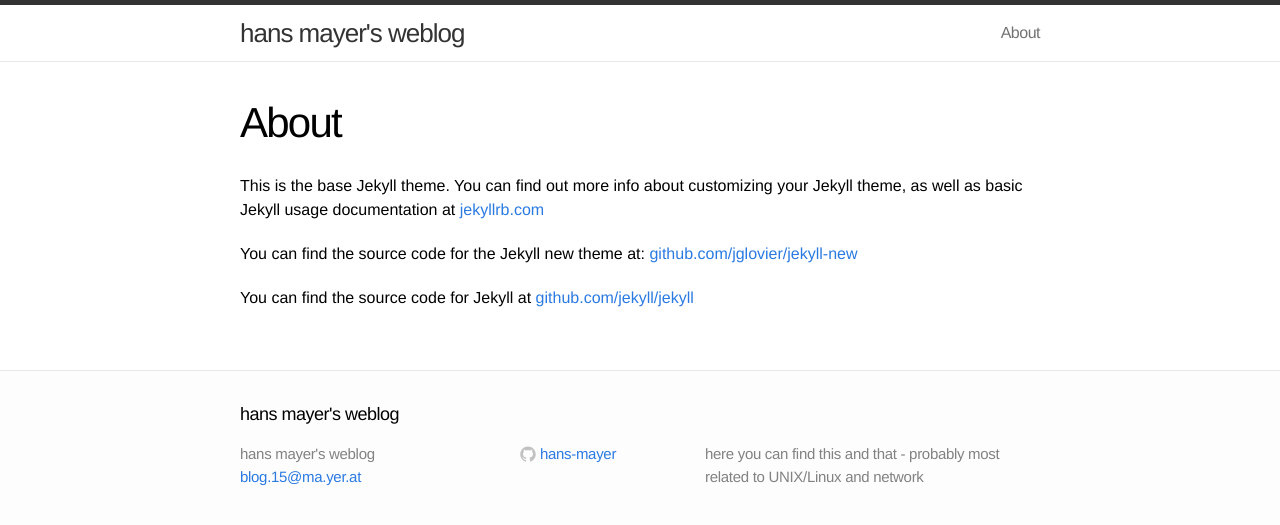
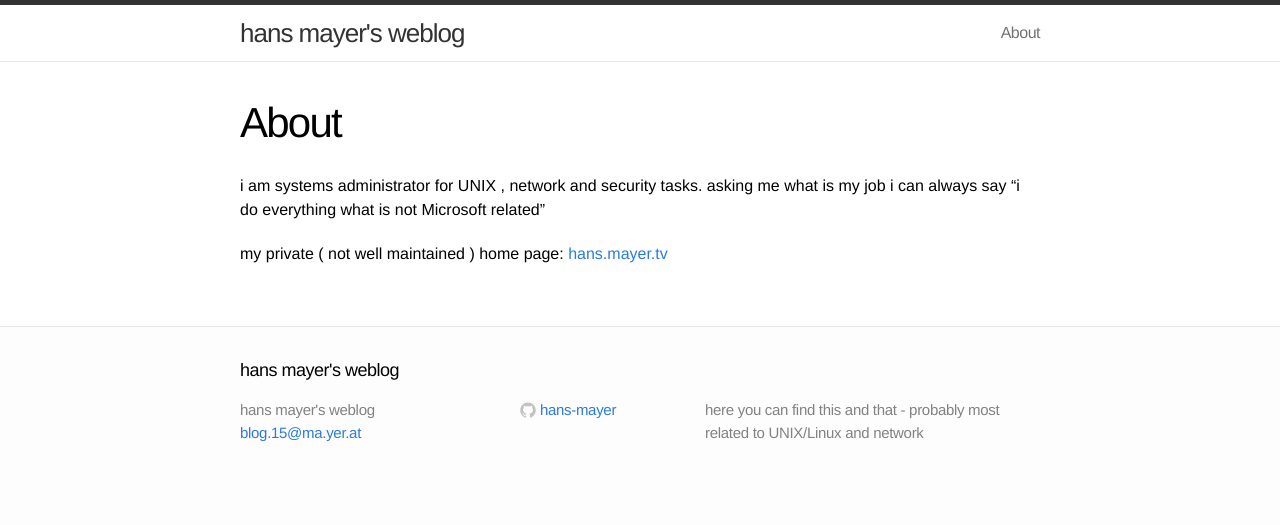
Before and after one commit to hans-mayer/blog, a Jekyll site: the page built from about.md, in a window 1280 px wide. Shown: the top 525 px of the page. Built offline with Jekyll 4.4.1, drawn with Linux system fonts in a browser that asks for light colours.

Commit message:
described about me

```diff
--- a/about.md
+++ b/about.md
@@ -4,8 +4,6 @@ title: About
 permalink: /about/
 ---
 
-This is the base Jekyll theme. You can find out more info about customizing your Jekyll theme, as well as basic Jekyll usage documentation at [jekyllrb.com](http://jekyllrb.com/)
+i am systems administrator for UNIX , network and security tasks. asking me what is my job i can always say "i do everything what is not Microsoft related"
 
-You can find the source code for the Jekyll new theme at: [github.com/jglovier/jekyll-new](https://github.com/jglovier/jekyll-new)
-
-You can find the source code for Jekyll at [github.com/jekyll/jekyll](https://github.com/jekyll/jekyll)
+my private ( not well maintained ) home page: [hans.mayer.tv](http://hans.mayer.tv/){:target="_blank"}
```
